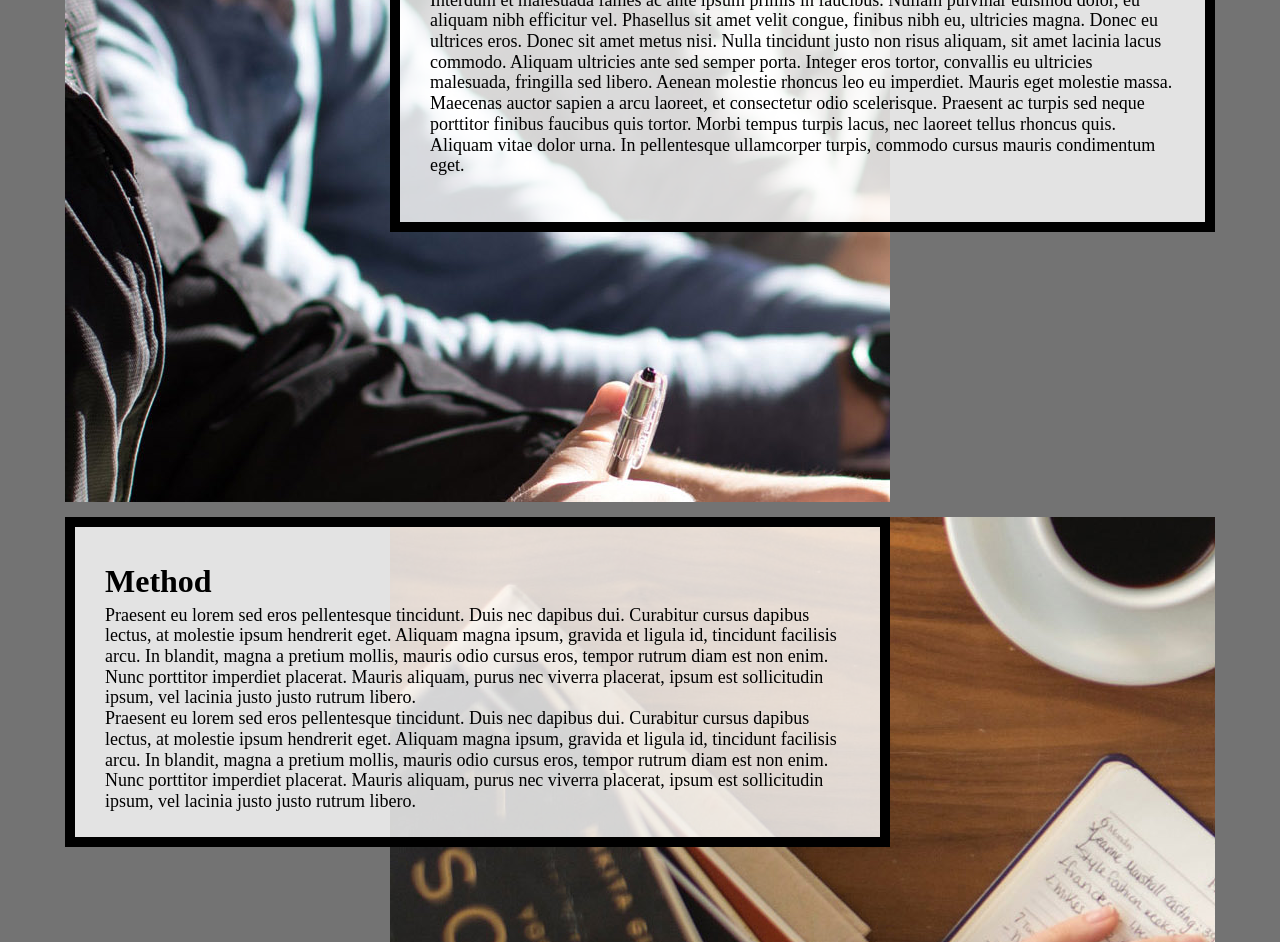
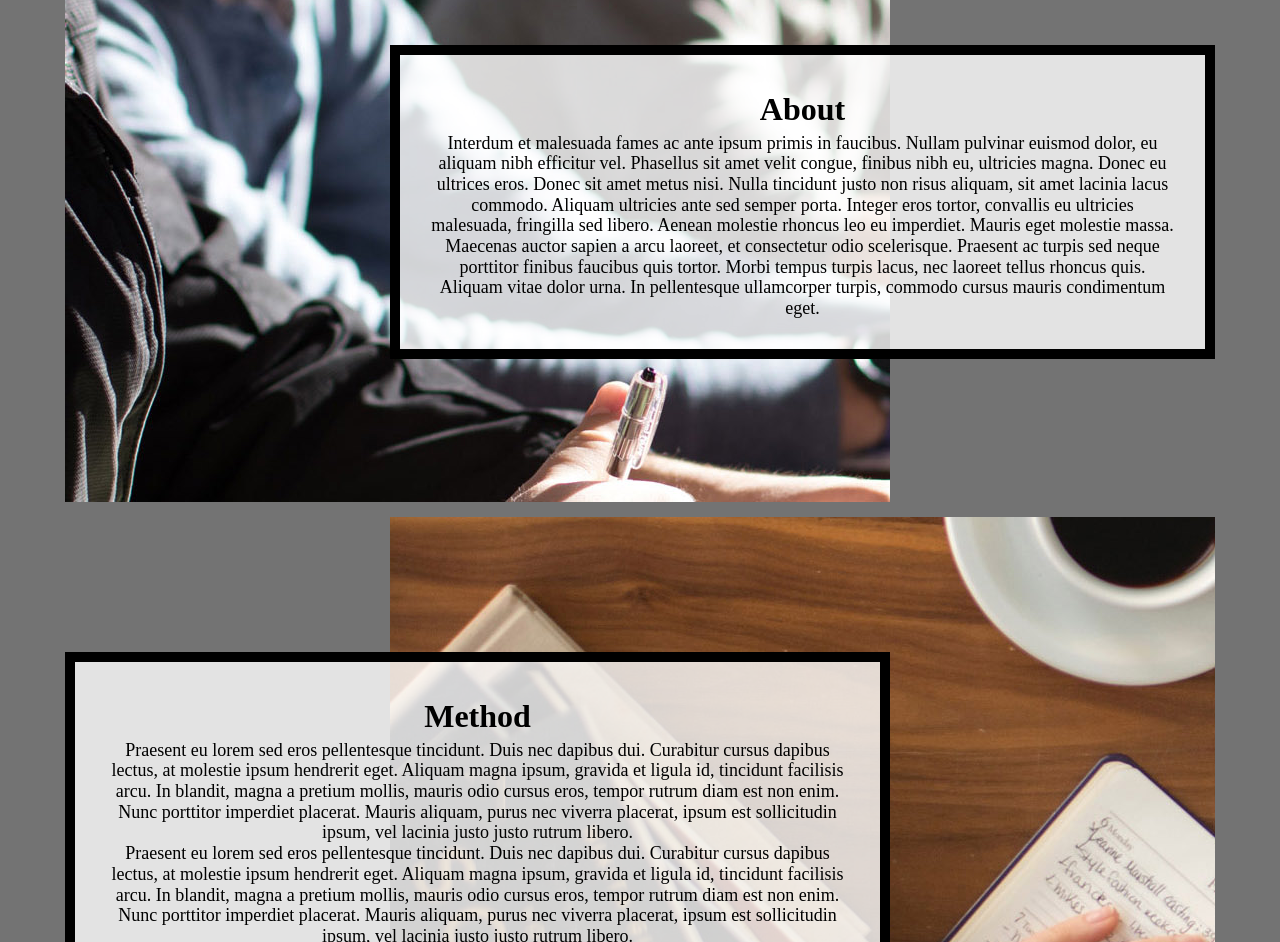
Before and after one commit to sanjidaeva20/hw3_2024, a plain HTML site: page index.html in a window 1280 px wide. Shown: the part 694-1636 px from the top of the page. Drawn offline with Linux system fonts and the light colour scheme.

Commit message:
Add files via upload

```diff
--- a/css/style.css
+++ b/css/style.css
@@ -198,17 +198,17 @@ first div in the grid  and place it in the grid. */
 
  /* Step 8: Write the selector/rule property to style the .text-block class. */
  .text-block {
-  /* margin: auto;
+  margin: auto;
   max-height: 250px;
   overflow: scroll;
   text-align: center;
   justify-content: center;
   align-items: center;
   align-self: center;
-  text-align: center; */
+  text-align: center;
 
-  max-height: 250px;
-  overflow: auto;
+  /* max-height: 250px;
+  overflow: auto; */
 
  }
 
```
